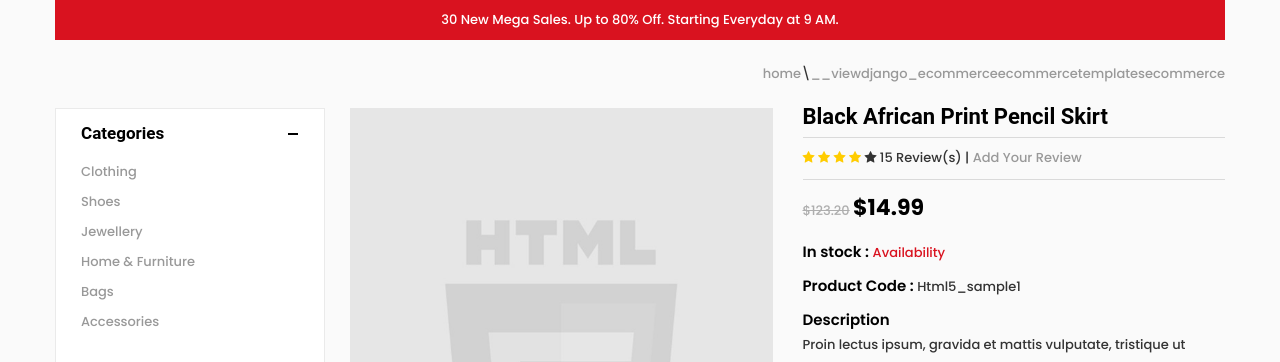
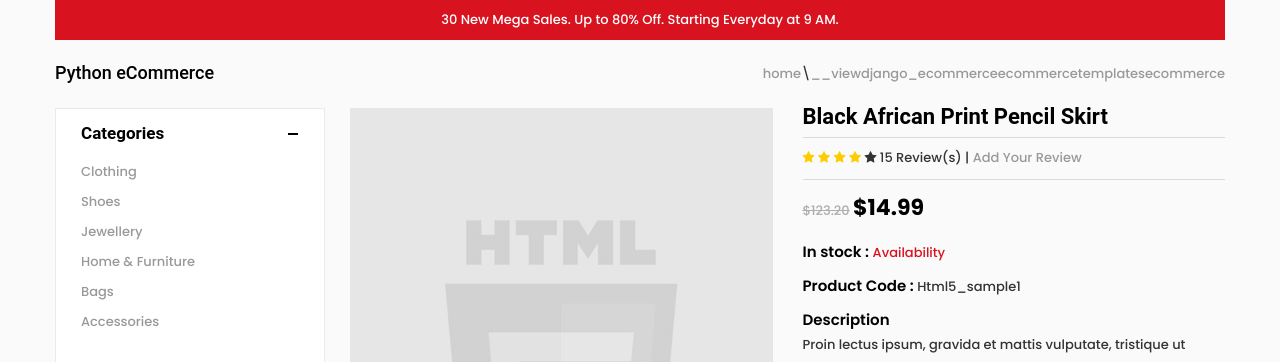
Before and after one commit to RudnievVV/Django-Project-eCommerce, a Django app: template django_ecommerce/ecommerce/templates/ecommerce/product_detail.html in a window 1280 px wide. Shown: the part 283-645 px from the top of the page. Run offline with Django 3.2, Linux system fonts and the light colour scheme; the template is opened without the code that fills it, so the values that code supplies are empty; some libraries are stand-ins or nearby versions.

Commit message:
progress

```diff
--- a/django_ecommerce/ecommerce/templates/ecommerce/product_detail.html
+++ b/django_ecommerce/ecommerce/templates/ecommerce/product_detail.html
@@ -24,7 +24,7 @@
         {% else %}
           <div class="col-md-3">
             <div class="page-title">
-              <h4></h4>
+              <h4>Python eCommerce</h4>
             </div>
           </div>
         {% endif %}
```
